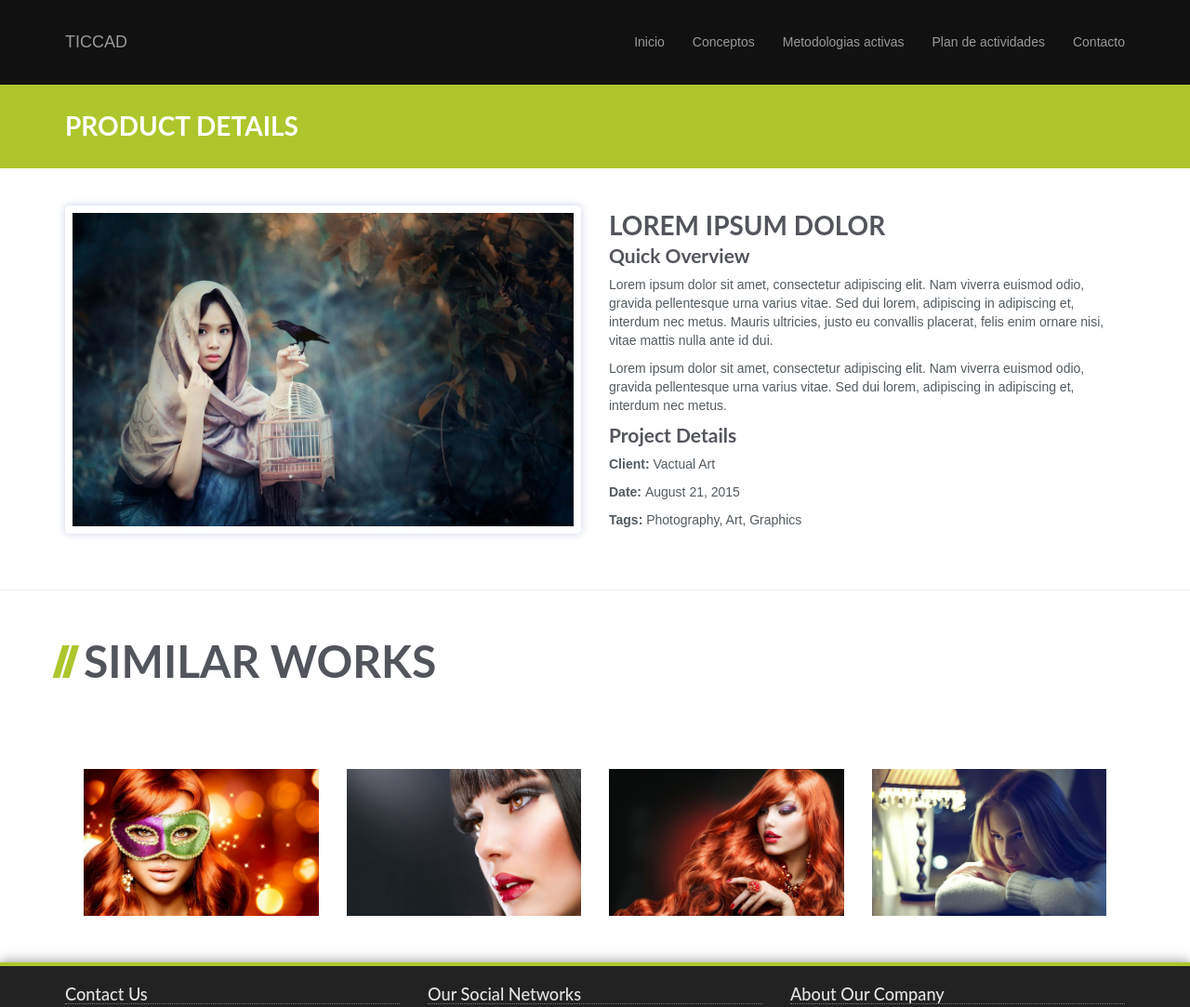
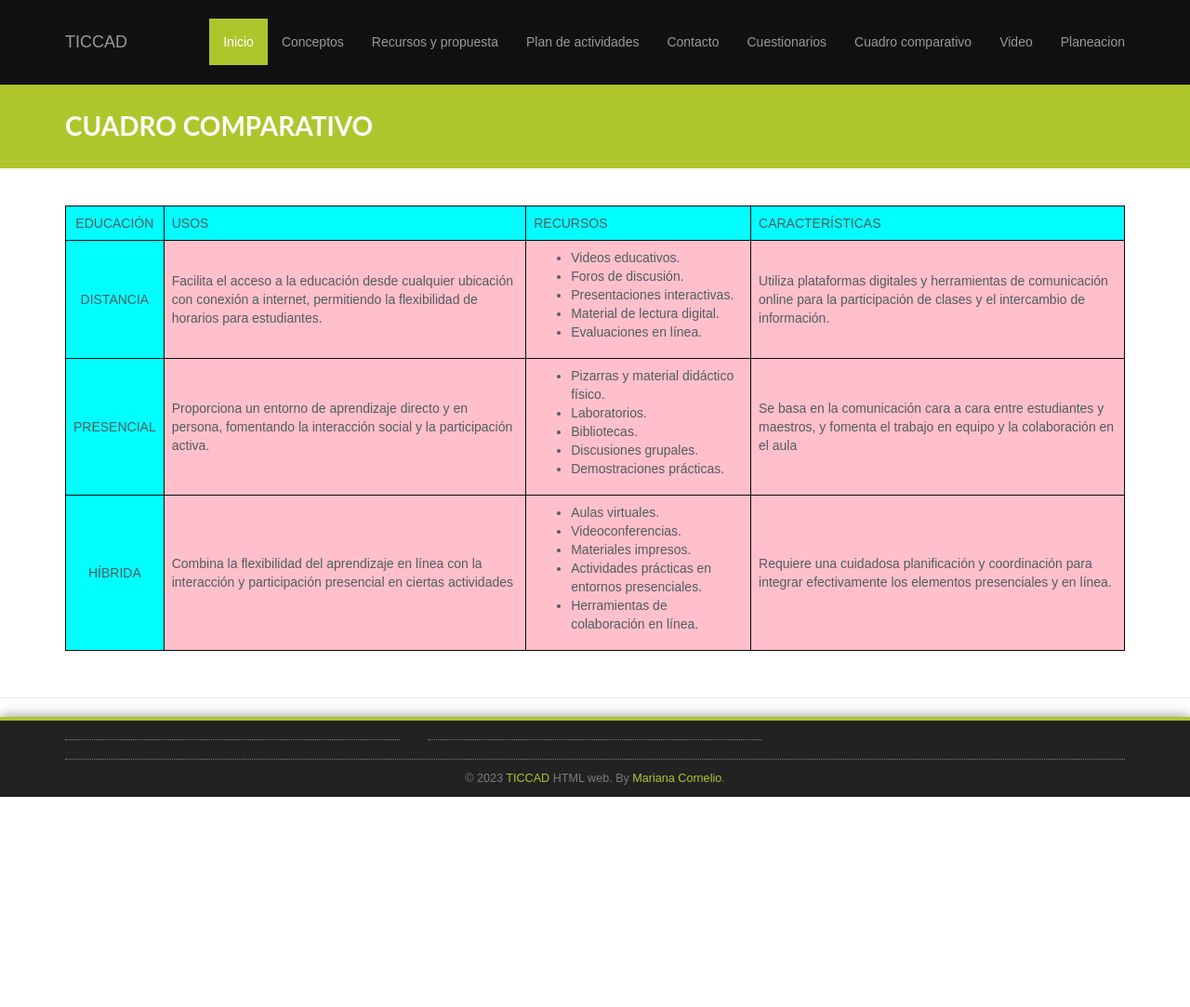
Before and after one commit to cornelio2309/ticcad1, a plain HTML site: page portfolio-item.html in a window 1280 px wide. Shown: the top 1083 px of the page at 93% size. After the commit the page ends 857 px from the top, so only its background shows below. Drawn offline with nearby package versions, Linux system fonts and the light colour scheme.

Commit message:
Update portfolio-item.html

```diff
--- a/portfolio-item.html
+++ b/portfolio-item.html
@@ -31,7 +31,47 @@
 
 	<script src="js/modernizr-2.6.2-respond-1.1.0.min.js"></script>
 
+	<style>
+		table {
+		  width: 100%;
+		  border-collapse: collapse;
+		}
 
+		th, td {
+		  border: 1px solid #0a0a0a;
+		  padding: 8px;
+		  text-align: left;
+		}
+
+		th {
+		  background-color: #f2f2f2;
+		}
+
+		td:first-child {
+		  text-align: center;
+		}
+
+		/* Estilo para la primera fila */
+		td:first-child {
+		  background-color: aqua;
+		}
+		tr:first-child {
+		  background-color: aqua;
+		}
+
+		/* Estilos para todas las celdas excepto la primera fila y la primera columna */
+		tr:not(:first-child) {
+		  background-color: pink;
+		}
+
+
+		@media screen and (max-width: 600px) {
+		  th, td {
+			padding: 4px;
+			font-size: 12px;
+		  }
+		}
+	  </style>
 </head>
 
     <body>
@@ -54,10 +94,10 @@
 				</div>
 				<div class="collapse navbar-collapse">
 					<ul class="nav navbar-nav navbar-right">
-						<li ><a href="index.html">Inicio</a></li>
+						<li class="active"><a href="index.html">Inicio</a></li>
 						<li><a href="about-us.html">Conceptos</a></li>
-						<li><a href="services.html">Metodologias activas</a></li>
-						<!--<li><a href="portfolio.html">Portfolio</a></li>
+						<li><a href="services.html">Recursos y propuesta</a></li>
+						<!--
 						<li class="dropdown">
 							<a href="#" class="dropdown-toggle" data-toggle="dropdown">Pages <i class="icon-angle-down"></i></a>
 							<ul class="dropdown-menu">
@@ -73,17 +113,23 @@
 						</li>-->
 						<li><a href="blog.html">Plan de actividades</a></li>
 						<li><a href="contact-us.html">Contacto</a></li>
+						<li><a href="portfolio.html">Cuestionarios</a></li>
+						<li><a href="portfolio-item.html">Cuadro comparativo</a></li>
+						<li><a href="blog-post.html">Video</a></li>
+						<li><a href="full-width.html">Planeacion</a></li>
 					</ul>
 				</div>
 			</div>
 		</header><!--/header-->
+
+
 
         <!-- Page Title -->
 		<div class="section section-breadcrumbs">
 			<div class="container">
 				<div class="row">
 					<div class="col-md-12">
-						<h1>Product Details</h1>
+						<h1>Cuadro comparativo</h1>
 					</div>
 				</div>
 			</div>
@@ -91,8 +137,7 @@
 
         <div class="section">
 	    	<div class="container">
-	    		<div class="row">
-	    			<!-- Product Image & Available Colors -->
+	    		<!--<div class="row">
 	    			<div class="col-sm-6">
 	    				<div class="product-image-large">
 	    					<img src="img/portfolio/6.jpg" alt="Item Name">
@@ -105,8 +150,6 @@
 							<span class="color-green"></span>
 						</div>
 	    			</div>
-	    			<!-- End Product Image & Available Colors -->
-	    			<!-- Product Summary & Options -->
 	    			<div class="col-sm-6 product-details">
 	    				<h2>LOREM IPSUM DOLOR</h2>
 						<h3>Quick Overview</h3>
@@ -121,15 +164,70 @@
 						<p><strong>Date: </strong>August 21, 2015</p>
 						<p><strong>Tags: </strong>Photography, Art, Graphics</p>
 	    			</div>
-	    			<!-- End Product Summary & Options -->
 
-	    		</div>
+	    		</div>-->
+
+				<table border="1">
+					<tr>
+					  <td>EDUCACIÓN	</td>
+					  <td>USOS</td>
+					  <td>RECURSOS</td>
+					  <td>CARACTERÍSTICAS</td>
+					</tr>
+					<tr>
+					  <td>
+						DISTANCIA
+						</td>
+					  <td>Facilita el acceso a la educación desde cualquier ubicación con conexión a internet, permitiendo la flexibilidad de horarios para estudiantes.</td>
+					  <td>	<ul>
+						<li>Videos educativos.</li>
+						<li>Foros de discusión.</li>
+						<li>Presentaciones interactivas.</li>
+						<li>Material de lectura digital.</li>
+						<li>Evaluaciones en línea.</li>
+					</ul></td>
+					  <td>Utiliza plataformas digitales y herramientas de comunicación online para la participación de clases y el intercambio de información.</td>
+					</tr>
+					<tr>
+					  <td>
+						PRESENCIAL</td>
+					  <td>Proporciona un entorno de aprendizaje directo y en persona, fomentando la interacción social y la participación activa.</td>
+					  <td>
+						<ul>
+							<li>Pizarras y material didáctico físico.</li>
+							<li>Laboratorios.</li>
+							<li>Bibliotecas.</li>
+							<li>Discusiones grupales.</li>
+							<li>Demostraciones prácticas.</li>
+						</ul>
+
+						</td>
+					  <td>Se basa en la comunicación cara a cara entre estudiantes y maestros, y fomenta el trabajo en equipo y la colaboración en el aula</td>
+					</tr>
+					<tr>
+					  <td>
+						HÍBRIDA</td>
+					  <td>Combina la flexibilidad del aprendizaje en línea con la interacción y participación presencial en ciertas actividades</td>
+					  <td>
+						<ul>
+							<li>Aulas virtuales.</li>
+							<li>Videoconferencias.</li>
+							<li>Materiales impresos.</li>
+							<li>Actividades prácticas en entornos presenciales.</li>
+							<li>Herramientas de colaboración en línea.</li>
+						</ul>
+
+						</td>
+					  <td>Requiere una cuidadosa planificación y coordinación para integrar efectivamente los elementos presenciales y en línea.</td>
+					</tr>
+				  </table>
+
 			</div>
 		</div>
 
 <hr>
 
-        <div class="section">
+       <!-- <div class="section">
 	    	<div class="container">
 				<div class="row">
 
@@ -183,42 +281,41 @@
 
 				</div>
 			</div>
-		</div>
+		</div>	-->
 
 	    <!-- Footer -->
-	    <div class="footer">
+		<div class="footer">
 	    	<div class="container">
 
 		    	<div class="row">
 
 		    		<div class="col-footer col-md-4 col-xs-6">
-		    			<h3>Contact Us</h3>
+		    			<h3></h3>
 		    			<p class="contact-us-details">
-	        				<b>Address:</b> 123 Downtown Avenue, Manhattan, New York, United States of America<br/>
+	        				<!--<b>Address:</b> 123 Downtown Avenue, Manhattan, New York, United States of America<br/>
 	        				<b>Phone:</b> +1 123 45678910<br/>
 	        				<b>Fax:</b> +1 123 45678910<br/>
-	        				<b>Email:</b> <a href="mailto:info@yourcompanydomain.com">info@yourcompanydomain.com</a>
+	        				<b>Email:</b> <a href="mailto:info@yourcompanydomain.com">info@yourcompanydomain.com</a>-->
 	        			</p>
 		    		</div>
 		    		<div class="col-footer col-md-4 col-xs-6">
-		    			<h3>Our Social Networks</h3>
-						<p>Lorem ipsum dolor sit amet, consectetuer adipiscing elit, sed diam nonummy nibh euismod tincidunt ut laoreet dolore magna aliquam.</p>
+		    			<h3></h3>
+						<!--<p>Lorem ipsum dolor sit amet, consectetuer adipiscing elit, sed diam nonummy nibh euismod tincidunt ut laoreet dolore magna aliquam.</p>
 		    			<div>
 		    				<img src="img/icons/facebook.png" width="32" alt="Facebook">
 		    				<img src="img/icons/twitter.png" width="32" alt="Twitter">
 		    				<img src="img/icons/linkedin.png" width="32" alt="LinkedIn">
 							<img src="img/icons/rss.png" width="32" alt="RSS Feed">
-						</div>
+						</div>-->
 		    		</div>
 		    		<div class="col-footer col-md-4 col-xs-6">
-		    			<h3>About Our Company</h3>
-		    				<p>Lorem ipsum dolor sit amet, consectetuer adipiscing elit, sed diam nonummy nibh euismod tincidunt ut laoreet dolore magna aliquam erat volutpat. Ut wisi enim ad minim veniam, quis nostrud exerci.</p>
-		    		</div>
+
+						</div>
 
 		    	</div>
 		    	<div class="row">
 		    		<div class="col-md-12">
-		    			<div class="footer-copyright">&copy; 2014 <a href="http://www.vactualart.com/portfolio-item/basica-a-free-html5-template/">Basica</a> Bootstrap HTML Template. By <a href="http://www.vactualart.com">Vactual Art</a>.</div>
+		    			<div class="footer-copyright">&copy; 2023 <a href="">TICCAD</a> HTML web. By <a href="">Mariana Cornelio</a>.</div>
 		    		</div>
 		    	</div>
 		    </div>
```
